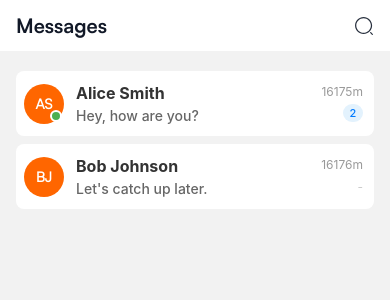
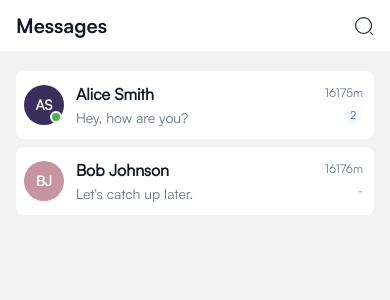
Before and after one commit to chihebeddinnerahmouni/native, a React Native app: screen / in a window 390 px wide. Shown: the top 300 px of the page. Built offline with nearby package versions, Linux system fonts and the light colour scheme.

Commit message:
feat: enhance ProfileIcon component; allow custom color prop and update background color logic

```diff
--- a/src/components/ui/Profile-icon.component.tsx
+++ b/src/components/ui/Profile-icon.component.tsx
@@ -28,6 +28,7 @@ export type ProfileIconProps = {
   entity?: EntityType;
   size?: number;
   isOnline?: boolean;
+  color?: string;
 };
 
 export const ProfileIcon = ({
@@ -36,12 +37,13 @@ export const ProfileIcon = ({
   entity = EntityType.AGENT,
   size = 40,
   isOnline = false,
+  color,
 }: ProfileIconProps) => {
   const getInitials = () => {
     return (firstName?.[0] ?? "-") + (lastName?.[0] ?? "-");
   };
 
-  const backgroundColor = getTypeColor(entity);
+  const backgroundColor = color || getTypeColor(entity);
 
   return (
     <View style={styles.profileIconContainer}>
--- a/src/screens/messages/conversation list/conversations-list.page.tsx
+++ b/src/screens/messages/conversation list/conversations-list.page.tsx
@@ -40,7 +40,10 @@ import {
 import { getTimeSince } from "../../../utils";
 import { getIconColorFromId, IRecentMessage } from "../../../utils";
 import { recentMessagesMock } from "../../../mock/resent-messages.mock";
-import { PageTitle } from "../../../components/ui/texts/Texts.component";
+import {
+  PageTitle,
+  TextBody,
+} from "../../../components/ui/texts/Texts.component";
 import { FieldText } from "../../../components/ui/inputs/field-text/field-text.component";
 import { SearchIcon } from "../../../icons";
 import colors from "../../../constants/colors";
@@ -151,29 +154,32 @@ const RecentMessageComponent = ({
           lastName={el.tenant.lastName ?? ""}
           entity={EntityType.TENANT}
           isOnline={el.tenant.isOnline}
+          color={getIconColorFromId(el.tenant._id)}
         />
         <View style={styles.profileContent}>
-          <Text style={styles.tenantName} numberOfLines={1}>
+          <TextBody style={styles.tenantName} numberOfLines={1}>
             {el.tenant.firstName ?? "unknown"} {el.tenant.lastName ?? ""}
-          </Text>
-          <Text style={styles.lastMessage} numberOfLines={1}>
+          </TextBody>
+          <TextBody style={styles.lastMessage} numberOfLines={1}>
             {el.lastMessage || "click to open conversation"}
-          </Text>
+          </TextBody>
         </View>
       </View>
 
       <View style={styles.statusSection}>
-        <Text style={styles.timestamp}>
+        <TextBody style={styles.timestamp}>
           {el.lastMessageTimestamp ? getTimeSince(el.lastMessageTimestamp) : ""}
-        </Text>
+        </TextBody>
 
         <View style={styles.unreadContainer}>
           {hasUnreadMessages ? (
             <View style={styles.unreadBadge}>
-              <Text style={styles.unreadText}>{el.unreadMessagesCount}</Text>
+              <TextBody style={styles.unreadText}>
+                {el.unreadMessagesCount}
+              </TextBody>
             </View>
           ) : (
-            <Text style={styles.noUnreadText}>-</Text>
+            <TextBody style={styles.noUnreadText}>-</TextBody>
           )}
         </View>
       </View>
@@ -222,13 +228,13 @@ const styles = StyleSheet.create({
   tenantName: {
     fontSize: 16,
     fontWeight: "700",
-    color: "#333",
+    color: colors.textColor,
     marginBottom: 4,
   },
   lastMessage: {
     fontSize: 14,
     fontWeight: "500",
-    color: "#666",
+    color: colors.textColor2,
   },
   statusSection: {
     alignItems: "flex-end",
@@ -237,7 +243,7 @@ const styles = StyleSheet.create({
   },
   timestamp: {
     fontSize: 12,
-    color: "#999",
+    color: colors.textColor2,
     marginBottom: 4,
   },
   unreadContainer: {
@@ -246,7 +252,7 @@ const styles = StyleSheet.create({
     alignItems: "center",
   },
   unreadBadge: {
-    backgroundColor: "#e3f2fd",
+    backgroundColor: colors.primaryLight,
     borderRadius: 10,
     paddingHorizontal: 6,
     paddingVertical: 2,
@@ -256,11 +262,11 @@ const styles = StyleSheet.create({
   unreadText: {
     fontSize: 11,
     fontWeight: "500",
-    color: "#007bff",
+    color: colors.primaryColor,
   },
   noUnreadText: {
     fontSize: 12,
-    color: "#ccc",
+    color: colors.textColor2,
   },
   noItems: {
     flex: 1,
@@ -269,6 +275,6 @@ const styles = StyleSheet.create({
   },
   noItemsText: {
     fontSize: 16,
-    color: "#666",
+    color: colors.textColor2,
   },
 });
--- a/src/utils/messages.utils.ts
+++ b/src/utils/messages.utils.ts
@@ -11,16 +11,16 @@ export interface IRecentMessage {
 }
 
 const colorPalette = [
-  "one",
-  "two",
-  "three",
-  "four",
-  "five",
-  "six",
-  "seven",
-  "eight",
-  "nine",
-  "ten",
+  "#c795a0",
+  "#f0a500",
+  "#ff6f61",
+  "#6b5b95",
+  "#88b04b",
+  "#f7cac9",
+  "#ffb3ba",
+  "#ff677d",
+  "#d4a5a5",
+  "#392f5a",
 ];
 
 export const getIconColorFromId = (id: string | undefined) => {
```
